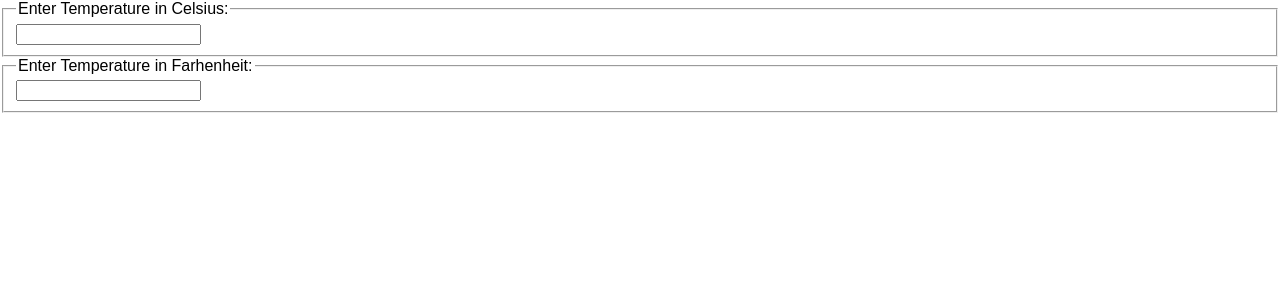
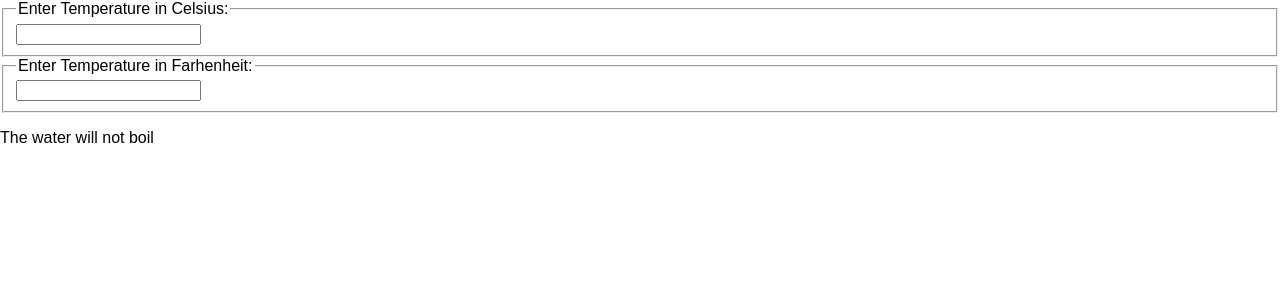
Before and after one commit to shashankKeshava/React, a React (Create React App) app in the folder hello-world/: page / in a window 1280 px wide. Shown: the top 300 px of the page. Built offline with nearby package versions, Linux system fonts and the light colour scheme.

Commit message:
Lifting states in react

```diff
--- a/hello-world/src/index.js
+++ b/hello-world/src/index.js
@@ -302,12 +302,36 @@
     return (celsius * 9 / 5) + 32;
 }
 
+function tryConvert(temperature, convert) {
+    const input = parseFloat(temperature);
+    if (Number.isNaN(input))
+        return '';
+    const output = convert(input);
+    const rounded = Math.round(output * 1000) / 1000;
+    return rounded.toString();
+}
+
 class Calculator extends React.Component {
+    constructor(props) {
+        super(props);
+        this.state = { temperature: '', scale: 'c' };
+    }
+    handleCelsiusChange = (temperature) => {
+        this.setState({ scale: 'c', temperature });
+    }
+    handleFarhenheitChange = (temperature) => {
+        this.setState({ scale: 'f', temperature })
+    }
     render() {
+        const temperature = this.state.temperature;
+        const scale = this.state.scale;
+        const celsius = scale === 'f' ? tryConvert(temperature, toCelsius) : temperature;
+        const farhenheit = scale === 'c' ? tryConvert(temperature, toFarenheit) : temperature;
         return (
             <div>
-            <TemperatureInput scale="c"/>
-            <TemperatureInput scale="f"/>
+            <TemperatureInput scale="c" temperature={celsius} onTemperatureChange={this.handleCelsiusChange}/>
+            <TemperatureInput scale="f" temperature={farhenheit} onTemperatureChange={this.handleFarhenheitChange}/>
+            <BoilingVerdict celsius={parseFloat(celsius)}/>
             </div>
         )
     }
@@ -319,10 +343,12 @@
         this.state = { temperature: '' };
     }
     handleChange = (e) => {
-        this.setState({ temperature: e.target.value });
+        //this.setState({ temperature: e.target.value });
+        this.props.onTemperatureChange(e.target.value);
     }
     render() {
-        const temperature = this.state.temperature;
+        //const temperature = this.state.temperature;
+        const temperature = this.props.temperature;
         const scale = this.props.scale;
         return (
             <fieldset>
@@ -333,14 +359,6 @@
     }
 }
 
-function tryConvert(temperature, convert) {
-    const input = parseFloat(temperature);
-    if (Number.isNaN(input))
-        return '';
-    const output = convert(input);
-    const rounded = Math.round(output * 1000) / 1000;
-    return rounded.toString();
-}
 
 const element = <Welcome name="shashank"/>;
 ReactDOM.render(<Calculator/>,
```
